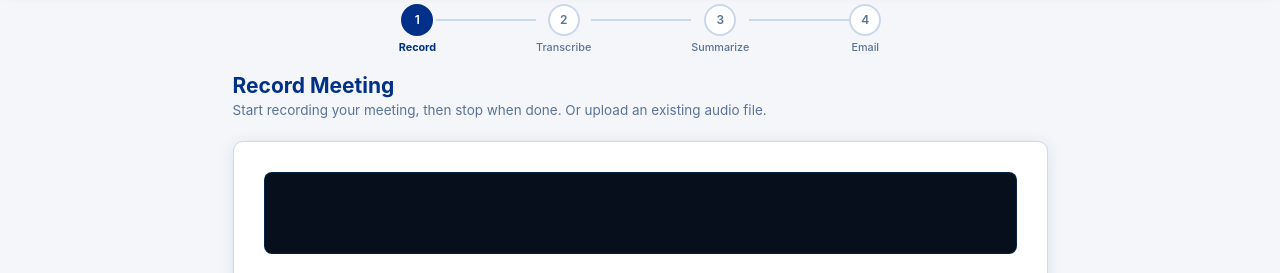
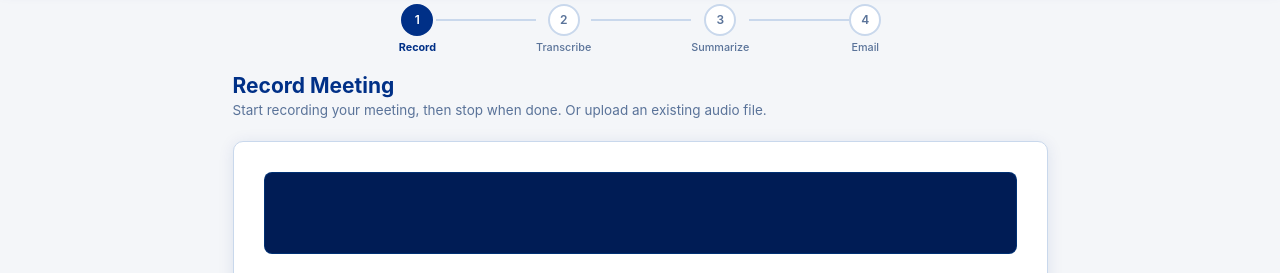
Before and after one commit to muralinalluri/first-project, a website: page public/index.html in a window 1280 px wide. Shown: the part 79-352 px from the top of the page. Drawn offline with Linux system fonts and the light colour scheme; no server answers.

Commit message:
Change visualizer background to deep navy matching app palette
Replaces near-black with #001C55 so the audio analyzer feels
consistent with the app's blue/navy theme.

Co-Authored-By: Claude Sonnet 4.6 <noreply@anthropic.com>

```diff
--- a/public/app.js
+++ b/public/app.js
@@ -93,8 +93,8 @@ function drawVisualizer() {
     const data = new Uint8Array(analyser.frequencyBinCount);
     analyser.getByteFrequencyData(data);
 
-    // Dark background so bars always stand out
-    ctx.fillStyle = '#070E1C';
+    // Deep navy background matching app palette
+    ctx.fillStyle = '#001C55';
     ctx.fillRect(0, 0, W, H);
 
     const bars = 60;
--- a/public/styles.css
+++ b/public/styles.css
@@ -274,10 +274,10 @@ main {
 
 .visualizer-wrap {
   width: 100%;
-  background: #070E1C;
+  background: #001C55;
   border-radius: 8px;
   overflow: hidden;
-  border: 1px solid rgba(0,94,184,.25);
+  border: 1px solid rgba(0,94,184,.3);
 }
 canvas#visualizer { display: block; width: 100%; height: 80px; }
 
```
